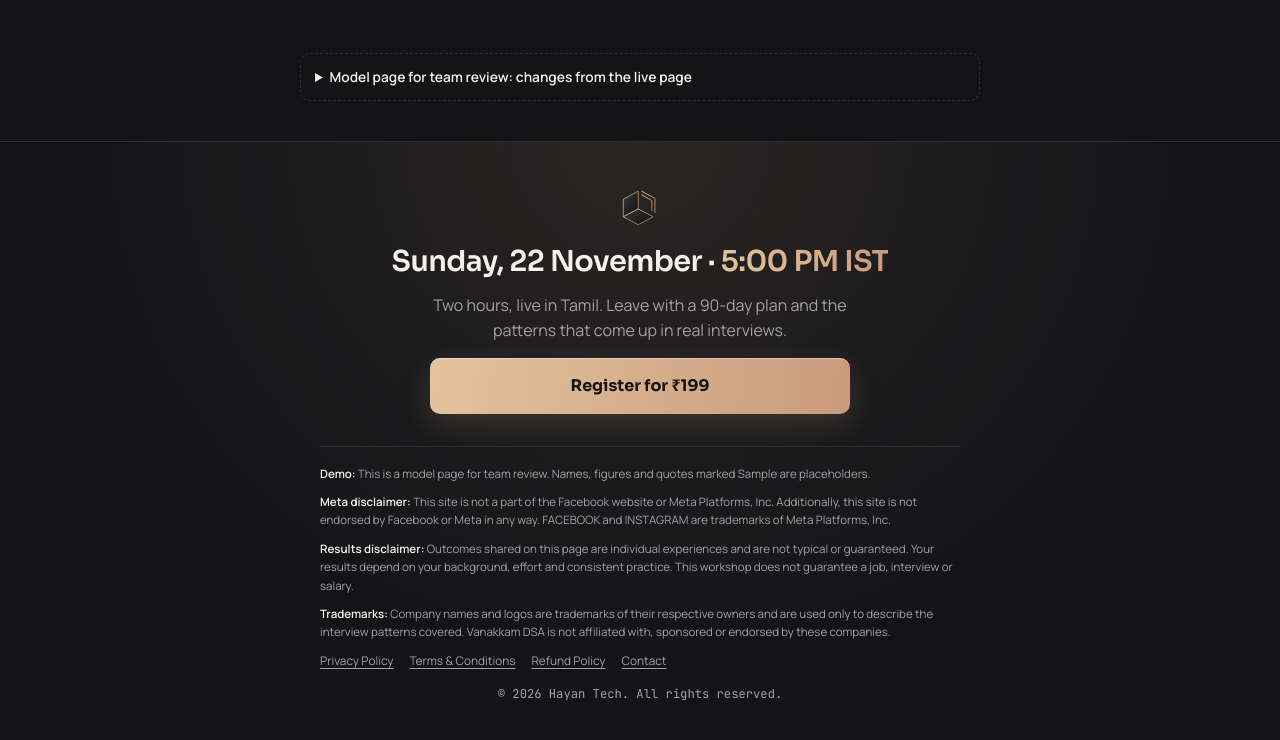
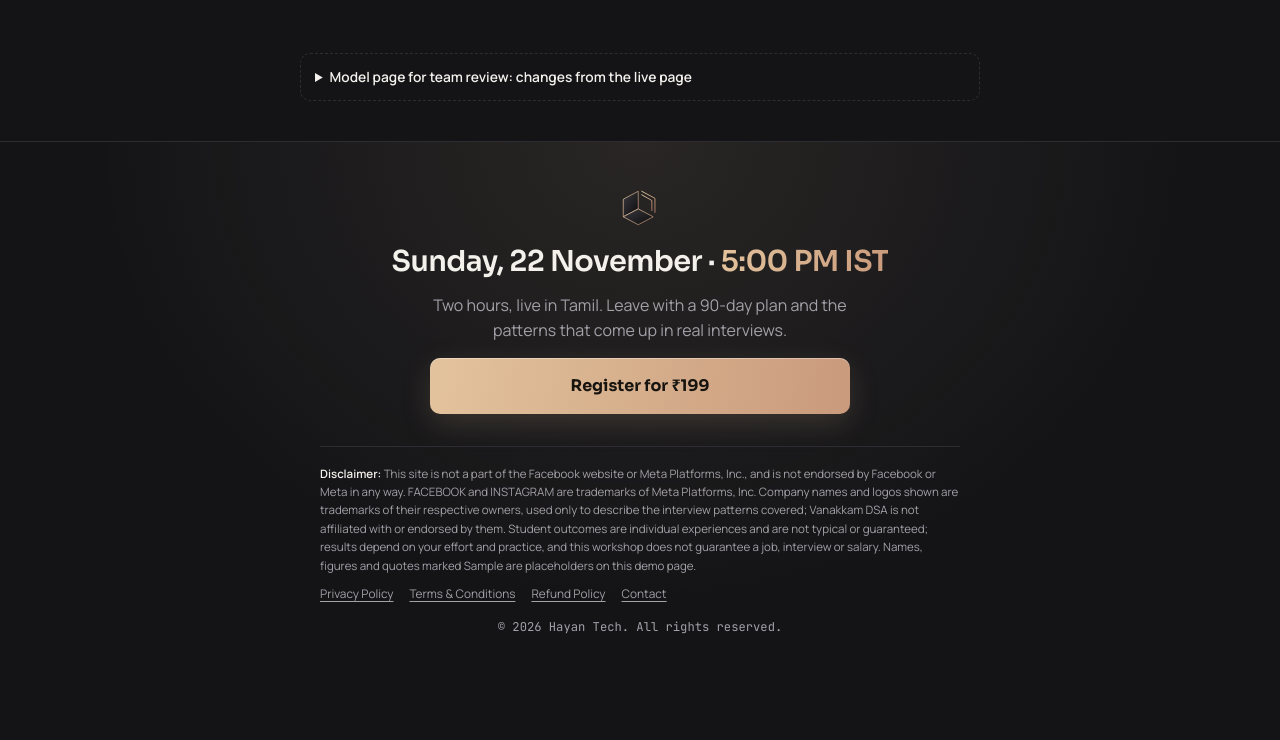
Before and after one commit to dineshkumarsd/vanakkam-dsa-webinar-demo, a plain HTML site: page index.html in a window 1280 px wide. Shown: the part 3639-4379 px from the top of the page. After the commit the page ends 4320 px from the top, so only its background shows below. Drawn offline with Linux system fonts and the light colour scheme.

Commit message:
Merge footer disclaimers into one
Co-Authored-By: Claude Opus 5.5 <noreply@anthropic.com>
Claude-Session: https://claude.ai/code/session_015GHcmGBmRQph8PHeijGoax

```diff
--- a/index.html
+++ b/index.html
@@ -435,10 +435,7 @@ body.bar-on{padding-bottom:88px}
     <p>Two hours, live in Tamil. Leave with a 90-day plan and the patterns that come up in real interviews.</p>
     <a class="btn" href="#register">Register for ₹199</a>
     <div class="legal">
-      <p><b>Demo:</b> This is a model page for team review. Names, figures and quotes marked Sample are placeholders.</p>
-      <p><b>Meta disclaimer:</b> This site is not a part of the Facebook website or Meta Platforms, Inc. Additionally, this site is not endorsed by Facebook or Meta in any way. FACEBOOK and INSTAGRAM are trademarks of Meta Platforms, Inc.</p>
-      <p><b>Results disclaimer:</b> Outcomes shared on this page are individual experiences and are not typical or guaranteed. Your results depend on your background, effort and consistent practice. This workshop does not guarantee a job, interview or salary.</p>
-      <p><b>Trademarks:</b> Company names and logos are trademarks of their respective owners and are used only to describe the interview patterns covered. Vanakkam DSA is not affiliated with, sponsored or endorsed by these companies.</p>
+      <p><b>Disclaimer:</b> This site is not a part of the Facebook website or Meta Platforms, Inc., and is not endorsed by Facebook or Meta in any way. FACEBOOK and INSTAGRAM are trademarks of Meta Platforms, Inc. Company names and logos shown are trademarks of their respective owners, used only to describe the interview patterns covered; Vanakkam DSA is not affiliated with or endorsed by them. Student outcomes are individual experiences and are not typical or guaranteed; results depend on your effort and practice, and this workshop does not guarantee a job, interview or salary. Names, figures and quotes marked Sample are placeholders on this demo page.</p>
       <nav aria-label="Legal"><a href="#privacy">Privacy Policy</a><a href="#terms">Terms &amp; Conditions</a><a href="#refund">Refund Policy</a><a href="#contact">Contact</a></nav>
     </div>
     <p class="copy">© 2026 Hayan Tech. All rights reserved.</p>
```
